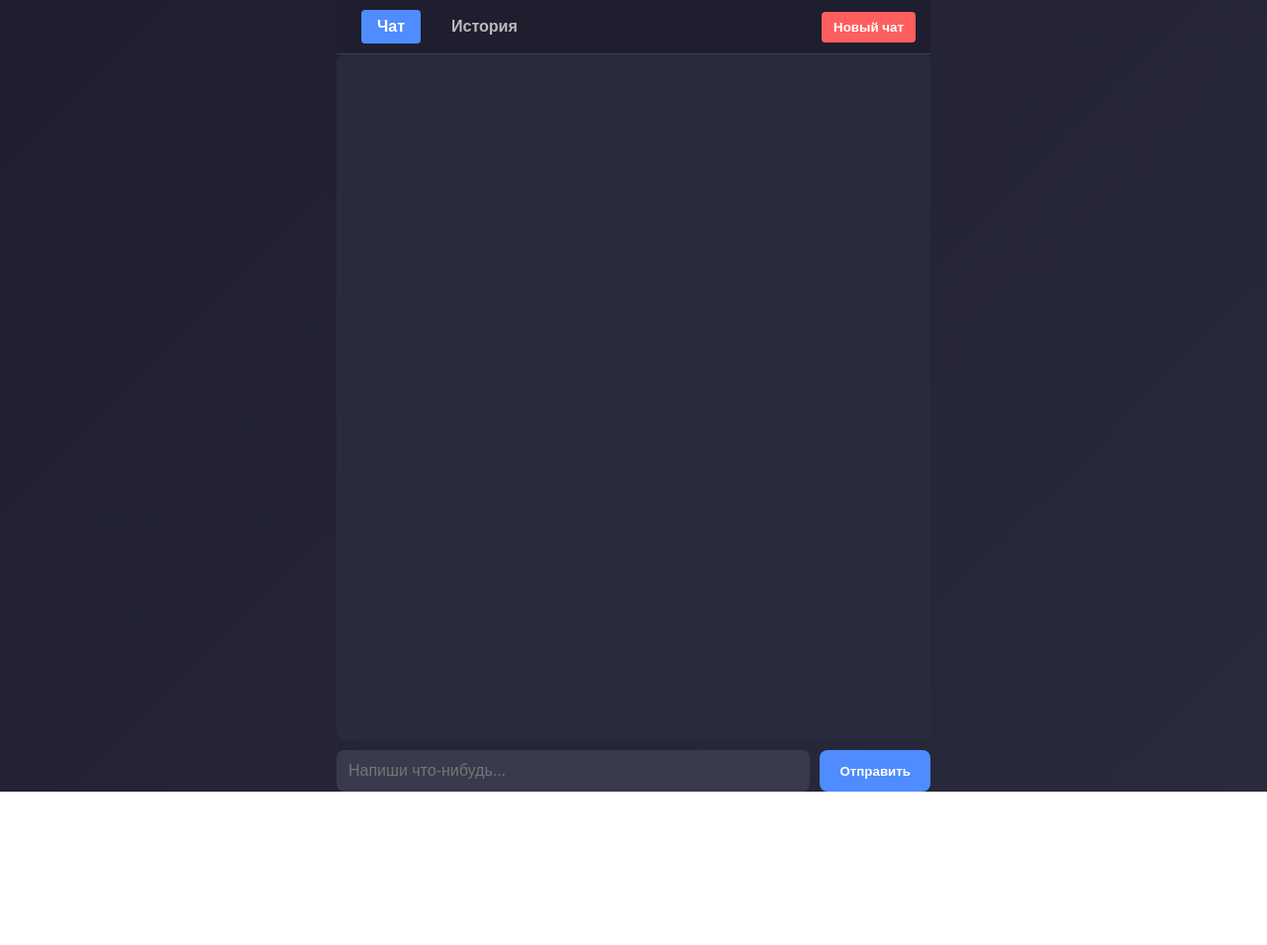
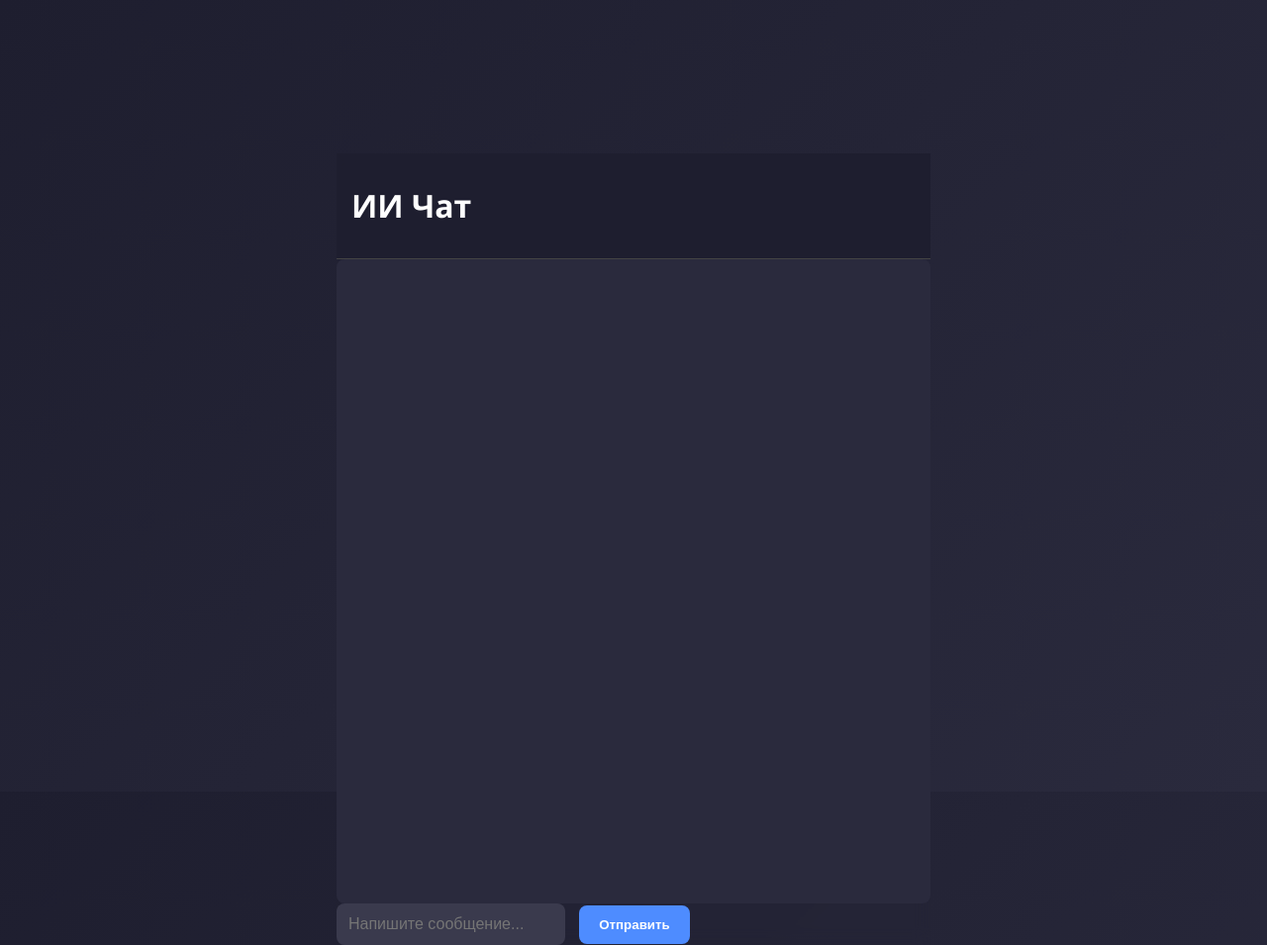
Before and after one commit to xx0loxi/TG-BOT-WEB, a plain HTML site: page index.html in a window 1280 px wide. Shown: the whole page at 99% size. Before the commit the page ends 800 px from the top, so only its background shows below. Drawn offline with Linux system fonts and the light colour scheme.

Commit message:
index.html

```diff
--- a/index.html
+++ b/index.html
@@ -2,35 +2,24 @@
 <html lang="ru">
 <head>
   <meta charset="UTF-8" />
-  <meta name="viewport" content="width=device-width, initial-scale=1.0" />
+  <meta name="viewport" content="width=device-width, initial-scale=1.0"/>
   <title>ИИ Чат</title>
-  <link rel="stylesheet" href="style.css" />
+  <link rel="stylesheet" href="style.css"/>
 </head>
 <body>
+  <!-- Канвас для звёздного фона -->
+  <canvas id="starfield"></canvas>
+
+  <!-- Основное приложение -->
   <div class="app-container">
     <header>
-      <nav class="tabs">
-        <button id="tab-chat" class="tab active">Чат</button>
-        <button id="tab-history" class="tab">История</button>
-      </nav>
-      <button id="new-chat" class="new-chat-btn">Новый чат</button>
+      <h1>ИИ Чат</h1>
     </header>
-
-    <main>
-      <!-- Вкладка Чат -->
-      <section id="chat-section" class="section active">
-        <div id="chat-window"></div>
-        <div class="input-area">
-          <input type="text" id="user-input" placeholder="Напиши что-нибудь..." />
-          <button onclick="sendMessage()">Отправить</button>
-        </div>
-      </section>
-
-      <!-- Вкладка История -->
-      <section id="history-section" class="section">
-        <ul id="history-list"></ul>
-      </section>
-    </main>
+    <main id="chat-window"></main>
+    <footer>
+      <input type="text" id="user-input" placeholder="Напишите сообщение..." autocomplete="off"/>
+      <button id="send-btn">Отправить</button>
+    </footer>
   </div>
 
   <script src="script.js"></script>
```
